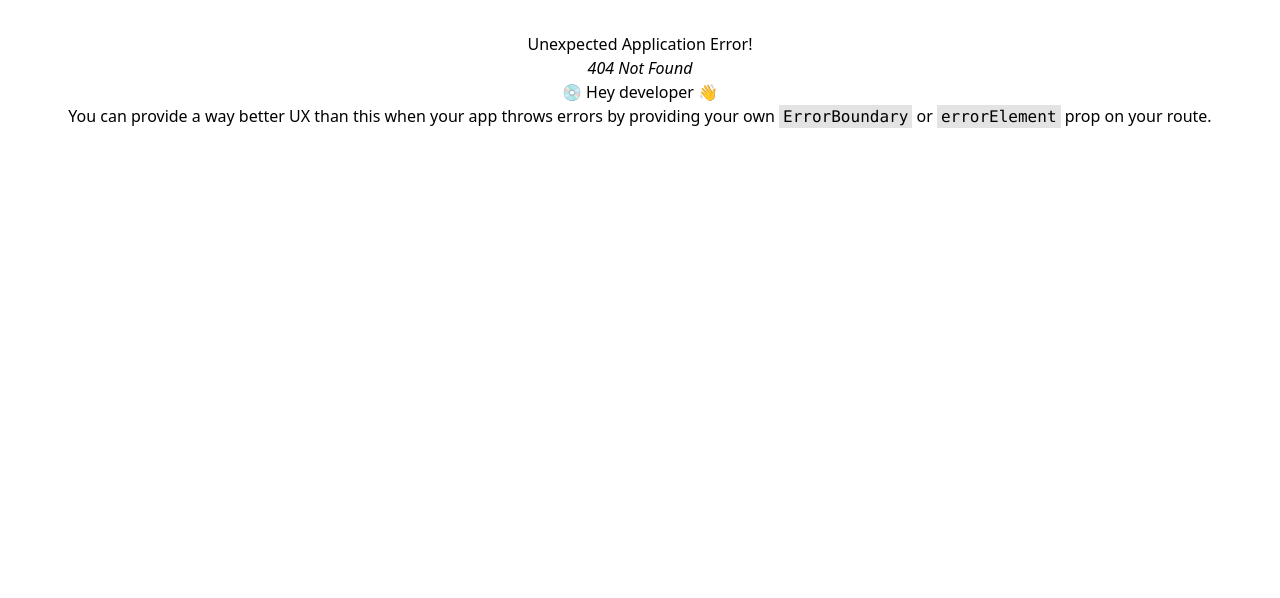
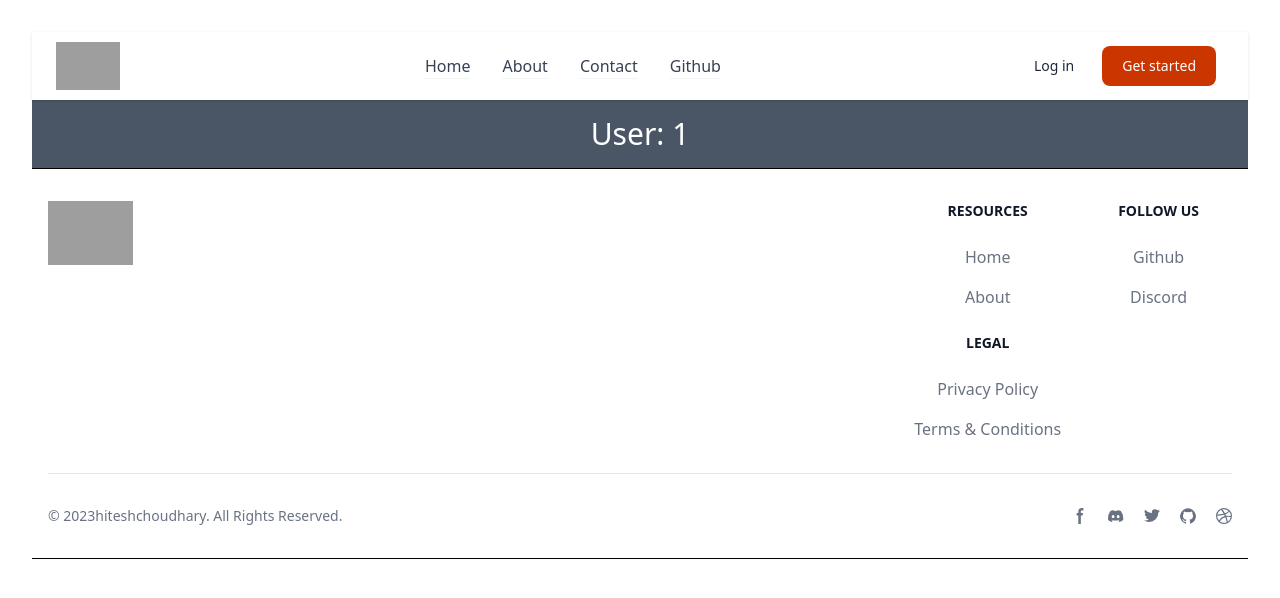
Before and after one commit to Harshitaonweb/reactPractice, a React (Vite) app in the folder 07reactRouter/: page /user/1 in a window 1280 px wide. Before the commit this address had no page. Shown: the top 598 px of the page. Built offline with nearby package versions, Linux system fonts and the light colour scheme; grey boxes are pictures that could not be loaded.

Commit message:
Website layout made

```diff
--- /dev/null
+++ b/07reactRouter/src/components/Github/Github.jsx
@@ -0,0 +1,30 @@
+import React, { useEffect, useState } from "react";
+import { useLoaderData } from "react-router-dom";
+
+function Github() {
+  const data = useLoaderData();
+  // const [data, setData] = useState([])
+  // useEffect(() => {
+  //  fetch('https://api.github.com/users/hiteshchoudhary')
+  //  .then(response => response.json())
+  //  .then(data => {
+  //     console.log(data);
+  //     setData(data)
+  //  })
+  // }, [])
+
+  return (
+    <div className="text-center m-4 bg-gray-600 text-white p-4 text-3xl">
+      Github followers: {data.followers}
+      <img src={data.avatar_url} alt="Git picture" width={300} />
+    </div>
+  );
+}
+
+export default Github;
+
+export const githubInfoLoader = async () => {
+  const response = await fetch("https://api.github.com/users/harshitaonweb");
+  return response.json();
+};
+// Guitar Tuna Website download
--- /dev/null
+++ b/07reactRouter/src/components/User/User.jsx
@@ -0,0 +1,11 @@
+import React from "react";
+import { useParams } from "react-router-dom";
+
+function User() {
+  const { userid } = useParams();
+  return (
+    <div className="bg-gray-600 text-white text-3xl p-4">User: {userid}</div>
+  );
+}
+
+export default User;
--- a/07reactRouter/src/main.jsx
+++ b/07reactRouter/src/main.jsx
@@ -4,14 +4,16 @@ import "./index.css";
 import App from "./App.jsx";
 import {
   Route,
+  RouterProvider,
   createBrowserRouter,
-  RouterProvider,
   createRoutesFromElements,
 } from "react-router-dom";
 import Layout from "./Layout.jsx";
 import Home from "./components/Home/Home.jsx";
 import About from "./components/About/About.jsx";
 import Contact from "./components/Contact/Contact.jsx";
+import User from "./components/User/User.jsx";
+import Github, { githubInfoLoader } from "./components/Github/Github.jsx";
 
 // const router = createBrowserRouter([
 //   {
@@ -33,6 +35,8 @@ const router = createBrowserRouter(
       <Route path="" element={<Home />} />
       <Route path="about" element={<About />} />
       <Route path="contact" element={<Contact />} />
+      <Route path="user/:userid" element={<User />} />
+      <Route loader={githubInfoLoader} path="github" element={<Github />} />
     </Route>
   )
 );
```
